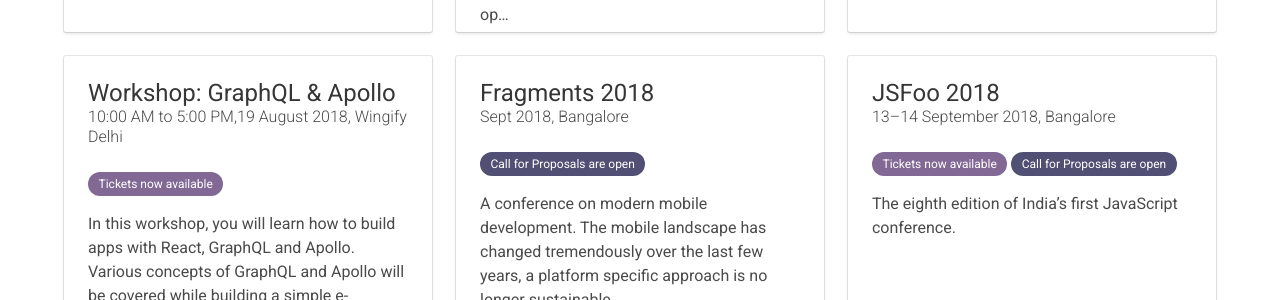
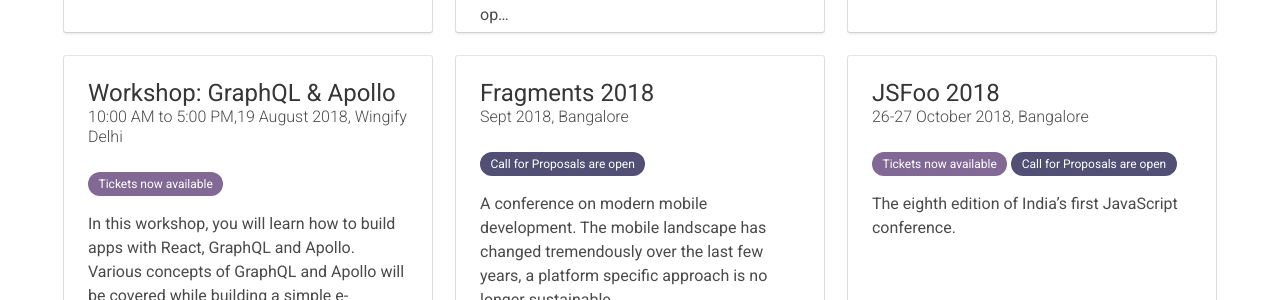
Before and after one commit to hasgeek/events, a Jekyll site: the page built from index.html, in a window 1280 px wide and 900 px high, scrolled down 1753 px. Shown: the part 153-453 px from the top of the window. Built offline with Jekyll 4.4.1, drawn with Linux system fonts in a browser that asks for light colours.

Commit message:
Update 2018.md

```diff
--- a/_jsfoo_events/2018.md
+++ b/_jsfoo_events/2018.md
@@ -2,10 +2,10 @@
 layout: event
 title: JSFoo 2018
 subtitle: "The eighth edition of India’s first JavaScript conference"
-datelocation: "13–14 September 2018, Bangalore"
+datelocation: "26-27 October 2018, Bangalore"
 city: Bangalore
-start_time: 2018-09-13
-end_time: 2019-09-14
+start_time: 2018-10-26
+end_time: 2019-10-27
 description: "The eighth edition of India’s first JavaScript conference."
 boxoffice_item_collection: "68d5da5b-959e-4984-b6b6-bd2f3c28145c"
 logo:
```
